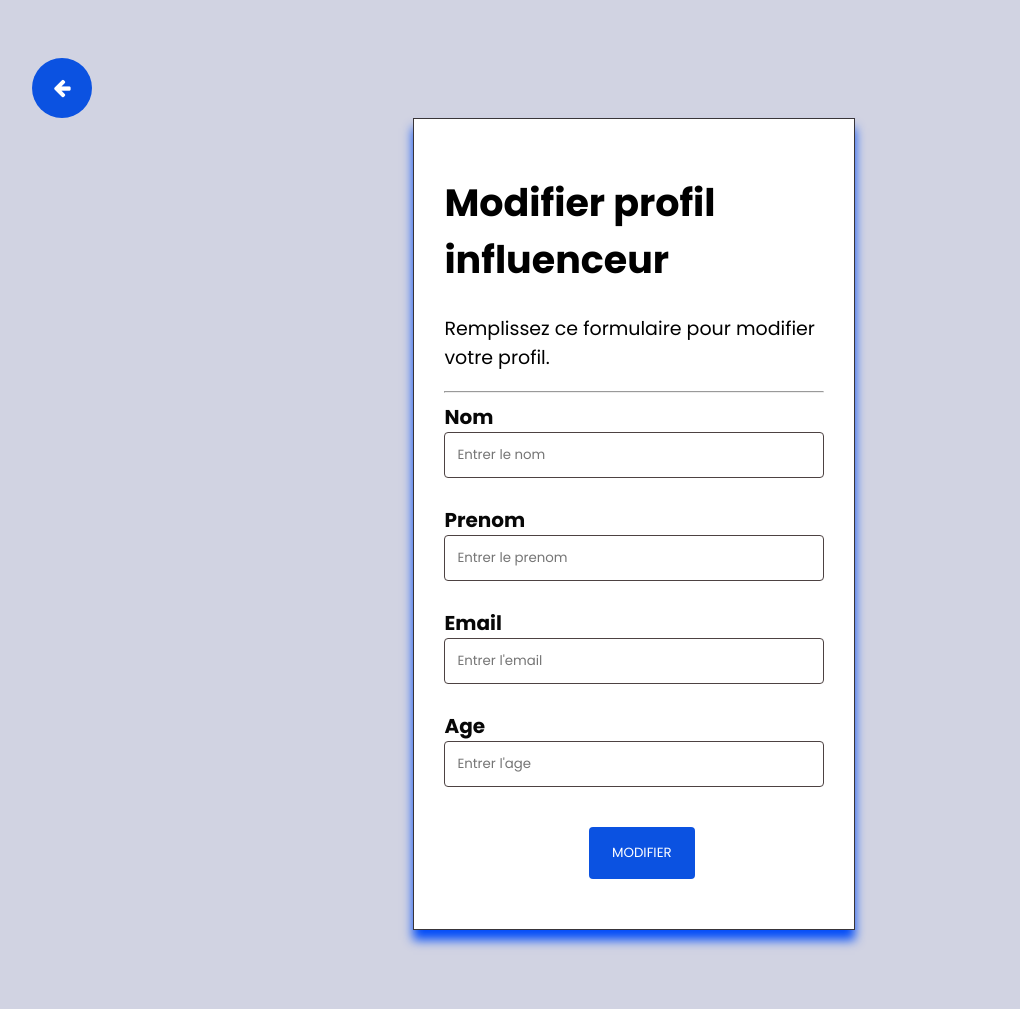
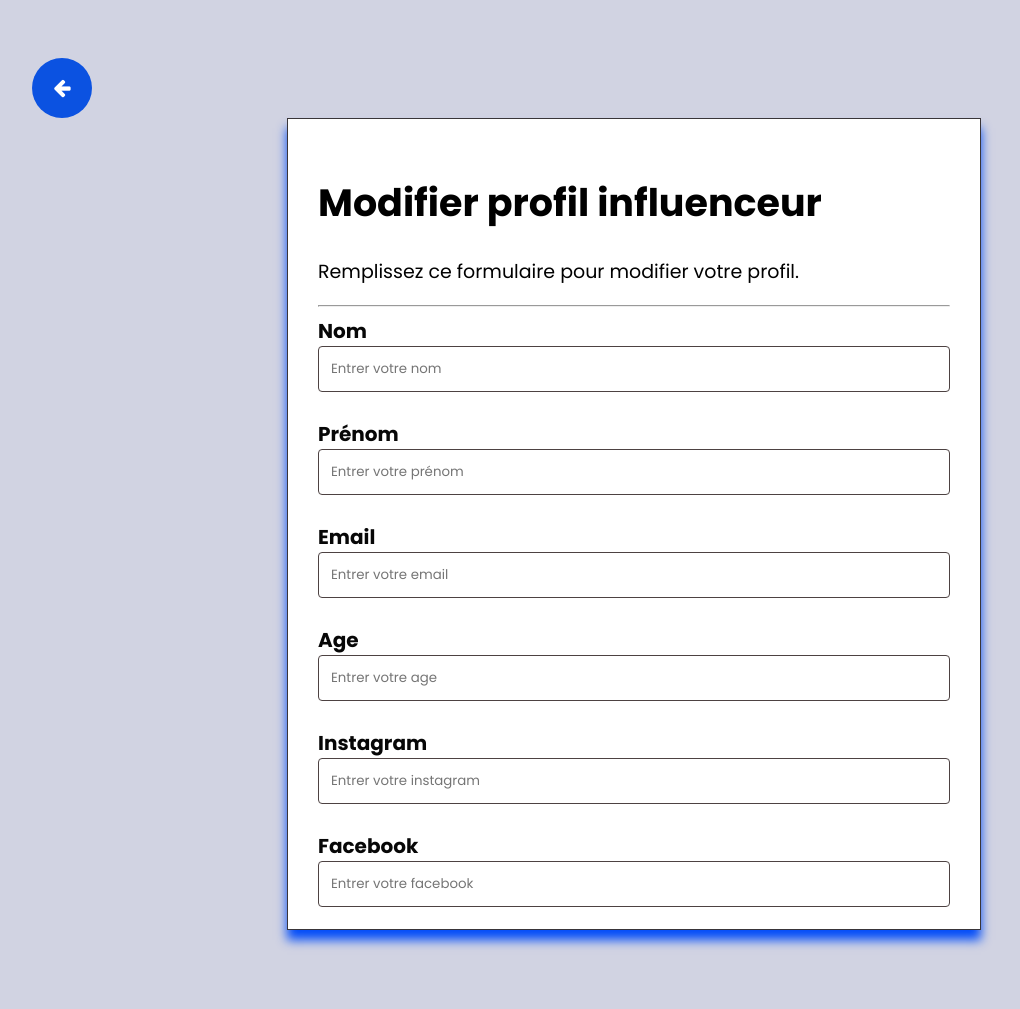
Before and after one commit to gir-yay/web-project, a PHP site: page /modifypfinf.php in a window 1280 px wide. Shown: the top 1009 px of the page, without its empty margins (6-1026 px from the left). Run offline with PHP 8.4, Linux system fonts and the light colour scheme; the visitor is signed in with stand-in values (Sample User, id 1); data comes from the database, SQL or seed files in the repository; data that the repository does not hold is empty.

Commit message:
hhh finishing some details

```diff
--- a/css/modifypfinf.css
+++ b/css/modifypfinf.css
@@ -9,7 +9,7 @@ body{
 }
 
   /* style for form */
-.container {
+/* .container {
     width: 30%;
     height: 750px;
     margin: 0 auto;
@@ -17,7 +17,7 @@ body{
     background-color: #fff;
     box-shadow: 0px 10px 10px #034df9;
     padding: 30px;
-  }
+  } */
 
   label {
     display: block;
@@ -53,7 +53,7 @@ body{
     text-transform: uppercase;
   }
 
-  button[type="submit"]:hover {
+button[type="submit"]:hover {
     background-color: #104587;
   }
 .cancelbtn{
@@ -71,3 +71,26 @@ body{
   border: none;
   align-items: center;
 }
+/* container for the long forum make it possible to scroll*/
+.container {
+    width: 50%;
+    height: 750px;
+    margin: 0 auto;
+    border: 1px solid #393539;
+    background-color: #fff;
+    box-shadow: 0px 10px 10px #034df9;
+    padding: 30px;
+    overflow: scroll;
+  }
+  .container::-webkit-scrollbar {
+    width: 0.5em;
+  }
+
+  .container::-webkit-scrollbar-track {
+    box-shadow: inset 0 0 6px rgba(0, 0, 0, 0.3);
+  }
+
+  .container::-webkit-scrollbar-thumb {
+    background-color: darkgrey;
+    outline: 1px solid slategrey;
+  }
--- a/index.php
+++ b/index.php
@@ -17,7 +17,7 @@
                 <li> <a href="#">Home</a></li> <!-- crée un lien vers la page d'accueil.-->
                 <li> <a href="#Aboutus">About Us</a></li> <!-- : crée un lien vers la section "About Us"-->
                 <li> <a href="#services">Services</a></li> <!--  crée un lien vers la section "Services"-->
-                <li> <a href="admin.php">Admin</a></li> <!--  crée un lien vers une page admin-->
+                <!-- <li> <a href="admin.php">Admin</a></li>  crée un lien vers une page admin -->
                 <li> <a href="#contactus">Contact</a></li> <!-- crée un lien vers la section "Contact"-->
             </ul>
         </div>
--- a/message_inf.php
+++ b/message_inf.php
@@ -30,11 +30,6 @@ if ($type == 'inf') {
     $receiverName = $row['nom'];
 }
 ?>
-
-
-
-
-
 <!DOCTYPE html>
 <html>
 <head>
--- a/modifypfinf.php
+++ b/modifypfinf.php
@@ -13,16 +13,11 @@ $id = $_SESSION['id'];
 $sql = "SELECT * FROM influencer WHERE id = '$id'";
 $result = mysqli_query($conn, $sql);
 $row = mysqli_fetch_assoc($result);
-//get the data of the user
-$email = $row['email'];
-$lastname = $row['nom'];
-$firstname = $row['prenom'];
-$age = $row['age'];
-
 ?>
 <!DOCTYPE html>
 <html>
     <head>
+
         <title>Modifier profil influenceur</title>
         <meta charset="utf-8">
         <link rel="stylesheet" type="text/css" href="./css/modifypfinf.css">
@@ -31,8 +26,7 @@ $age = $row['age'];
     </head>
     <!-- make a forum with all the info as default -->
     <body>
-
-        <form action="modifypfinf.php" method="post" enctype="multipart/form-data">
+    <form action="modifypfinf.php" method="post"    enctype="multipart/form-data">
              <!-- add a cancel button to go back to influencer.php -->
         <div class="clearfix">
                     <button type="submit" class="cancelbtn" name="cancel"><i class="fa fa-arrow-left"></i></button>
@@ -42,17 +36,19 @@ $age = $row['age'];
                 <p>Remplissez ce formulaire pour modifier votre profil.</p>
                 <hr>
                 <label for="lastname"><b>Nom</b></label>
-                <input type="text" placeholder="Entrer le nom" name="lastname" value="<?php echo $lastname; ?>" required>
-
-                <label for="firstname"><b>Prenom</b></label>
-                <input type="text" placeholder="Entrer le prenom" name="firstname" value="<?php echo $firstname; ?>" required>
-
+                <input type="text" placeholder="Entrer votre nom" name="lastname" value="<?php echo $row['nom']; ?>" required>
+                <label for="firstname"><b>Prénom</b></label>
+                <input type="text" placeholder="Entrer votre prénom" name="firstname" value="<?php echo $row['prenom']; ?>" required>
                 <label for="email"><b>Email</b></label>
-                <input type="text" placeholder="Entrer l'email" name="email" value="<?php echo $email; ?>" required>
-
+                <input type="text" placeholder="Entrer votre email" name="email" value="<?php echo $row['email']; ?>" required>
                 <label for="age"><b>Age</b></label>
-                <input type="text" placeholder="Entrer l'age" name="age" value="<?php echo $age; ?>" required>
-
+                <input type="text" placeholder="Entrer votre age" name="age" value="<?php echo $row['age']; ?>" required>
+                <label for="instagram"><b>Instagram</b></label>
+                <input type="text" placeholder="Entrer votre instagram" name="instagram" value="<?php echo $row['insta']; ?>">
+                <label for="facebook"><b>Facebook</b></label>
+                <input type="text" placeholder="Entrer votre facebook" name="facebook" value="<?php echo $row['fcbk']; ?>" >
+                <label for="youtube"><b>Youtube</b></label>
+                <input type="text" placeholder="Entrer votre youtube" name="youtube" value="<?php echo $row['youtube']; ?>" >
                 <div class="clearfix">
                     <button type="submit" class="signupbtn" name="submit">Modifier</button>
                 </div>
```
Also changed, not shown: css/loogin.css (+6 -2 lines), influenceur.php (+16 -8 lines), loogin.php (+13 -8 lines).
